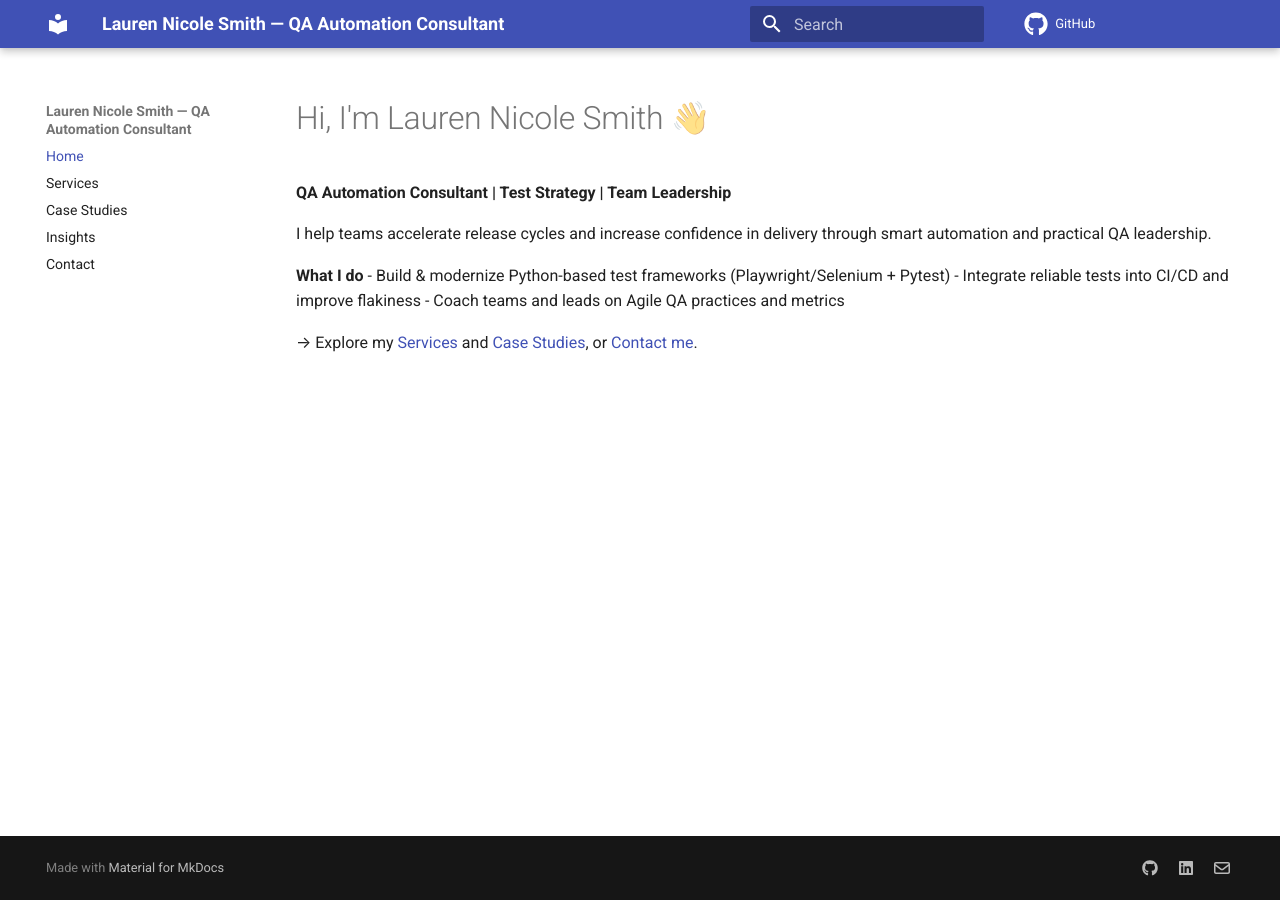
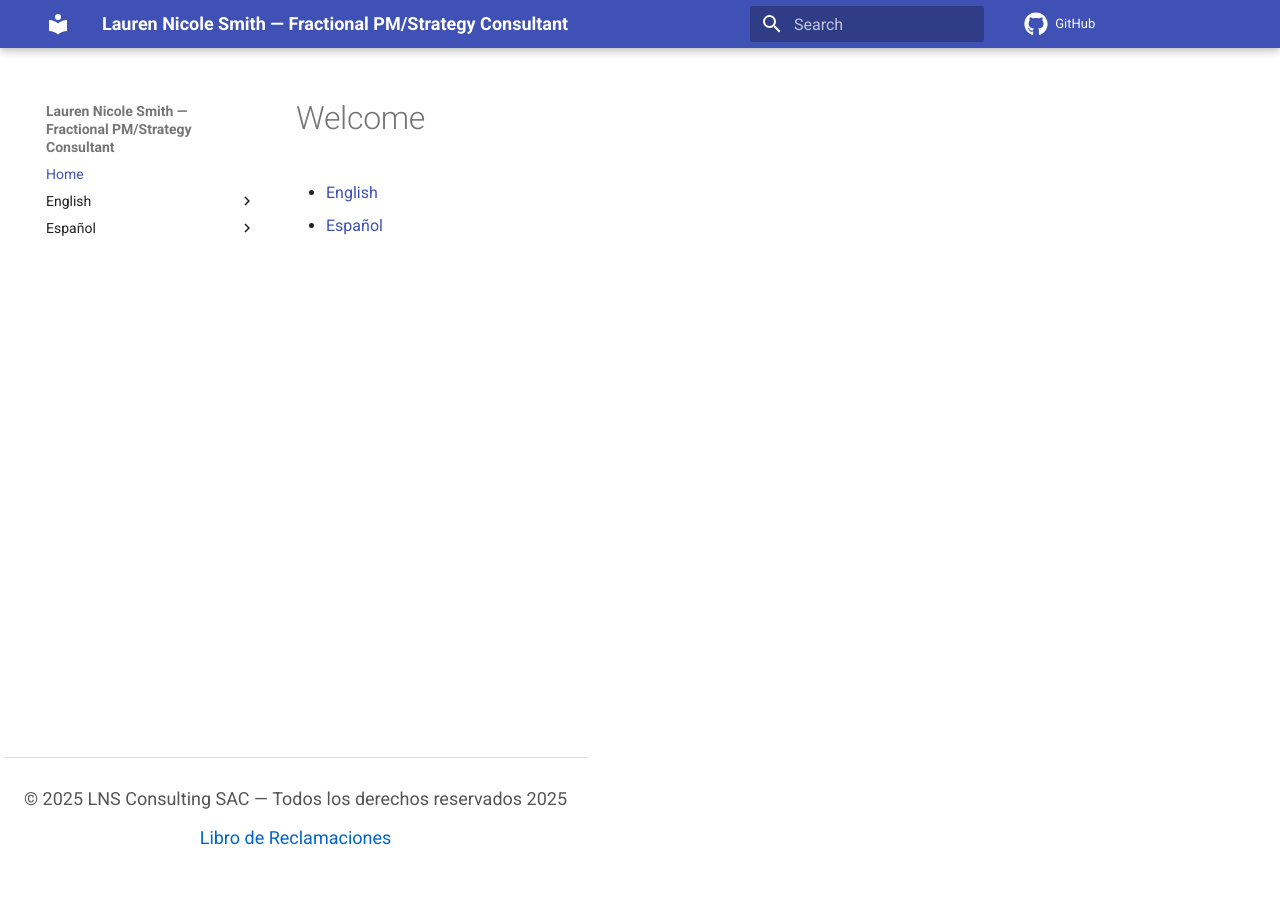
Before and after one commit to technolotrix/technolotrix.github.io, an MkDocs documentation site: the page built from docs/index.md, in a window 1280 px wide. Built offline with MkDocs 1.6.1 and Material for MkDocs 9.7.7, drawn with Linux system fonts in a browser that asks for light colours; comment, search, counter and statistics services are not loaded.

Commit message:
restructure and add bilingual support plus libro for peruvian compliance

```diff
--- a/docs/index.md
+++ b/docs/index.md
@@ -1,11 +1,4 @@
-# Hi, I'm Lauren Nicole Smith 👋
-**QA Automation Consultant | Test Strategy | Team Leadership**
+# Welcome
 
-I help teams accelerate release cycles and increase confidence in delivery through smart automation and practical QA leadership.
-
-**What I do**
-- Build & modernize Python-based test frameworks (Playwright/Selenium + Pytest)
-- Integrate reliable tests into CI/CD and improve flakiness
-- Coach teams and leads on Agile QA practices and metrics
-
-→ Explore my [Services](services.md) and [Case Studies](case-studies.md), or [Contact me](contact.md).
+- [English](/EN)
+- [Español](/ES)
--- a/mkdocs.yml
+++ b/mkdocs.yml
@@ -1,17 +1,23 @@
-site_name: Lauren Nicole Smith — QA Automation Consultant
+site_name: Lauren Nicole Smith — Fractional PM/Strategy Consultant
 site_description: QA automation strategy, frameworks, and coaching for fast-moving teams.
 site_url: https://technolotrix.github.io
 repo_url: https://github.com/technolotrix/technolotrix.github.io
 docs_dir: docs
 nav:
   - Home: index.md
-  - Services: services.md
-  - Case Studies: case-studies.md
-  - Insights: insights.md
-  - Contact: contact.md
+  - English:
+      - Home: en/index.md
+      - Services: en/services.md
+      - Contact: en/contact.md
+  - Español:
+      - Home: es/index.md
+      - Services: es/servicios.md
+      - Contact: es/contacto.md
+      - Libro de Reclamaciones: es/libro.md
 
 theme:
   name: material
+  custom_dir: overrides
   features:
     - navigation.instant
     - navigation.tracking
--- /dev/null
+++ b/overrides/partials/footer.html
@@ -0,0 +1,21 @@
+<footer class="md-footer-meta__inner">
+  <div class="footer-center" style="
+  margin-top: 2.5rem;
+  padding: 1.5rem 1rem;
+  text-align: center;
+  font-size: 0.9rem;
+  color: #555;
+  border-top: 1px solid #ddd;
+  ">
+    © <span id="current-year"></span> LNS Consulting SAC — Todos los derechos reservados 2025
+    <p>
+      <a href="/es/libro/" style="color:#0066cc; text-decoration:none;">Libro de Reclamaciones</a>
+    </p>
+  </div>
+</footer>
+
+<script>
+  document.addEventListener("DOMContentLoaded", function() {
+    document.getElementById("current-year").textContent = new Date().getFullYear();
+  });
+</script>
```
Also changed, not shown: docs/contact.md (deleted, +0 -4 lines), docs/en/contact.md (added, +4 -0 lines), docs/en/index.md (added, +41 -0 lines), docs/es/contacto.md (added, +4 -0 lines), docs/es/index.md (added, +41 -0 lines), docs/es/libro.md (added, +43 -0 lines), docs/es/servicios.md (added, +78 -0 lines), docs/en/case-studies.md (renamed from docs/case-studies.md), docs/en/insights.md (renamed from docs/insights.md), docs/en/services.md (renamed from docs/services.md).
